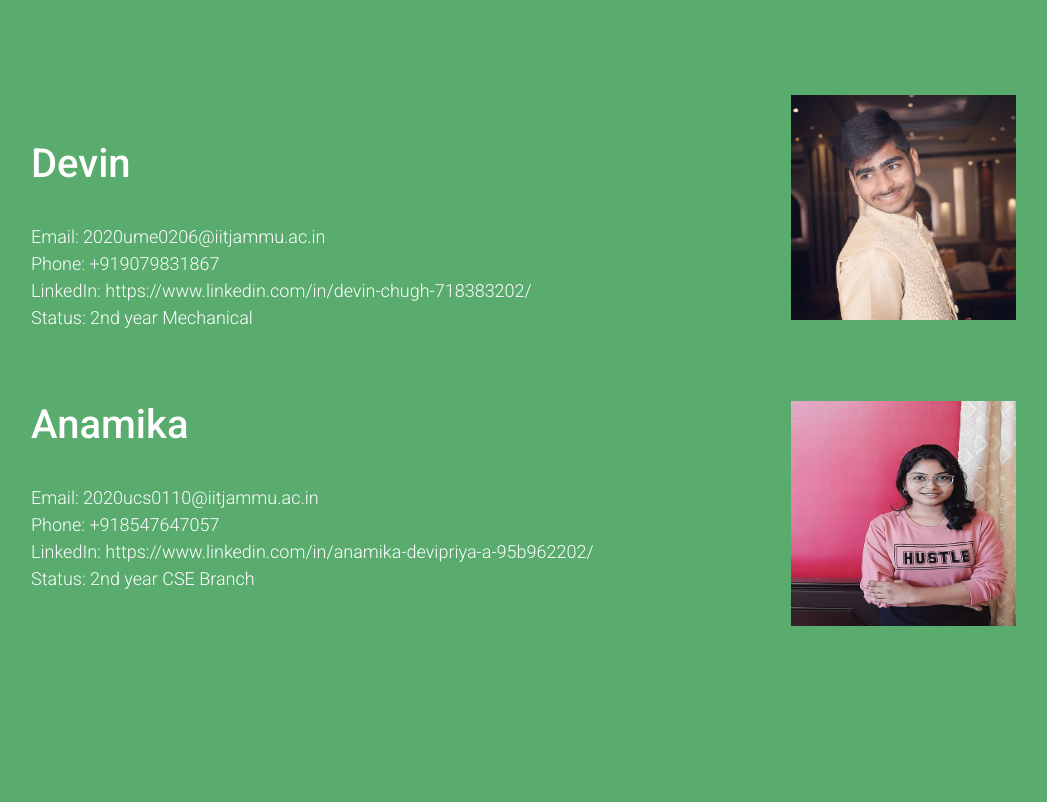
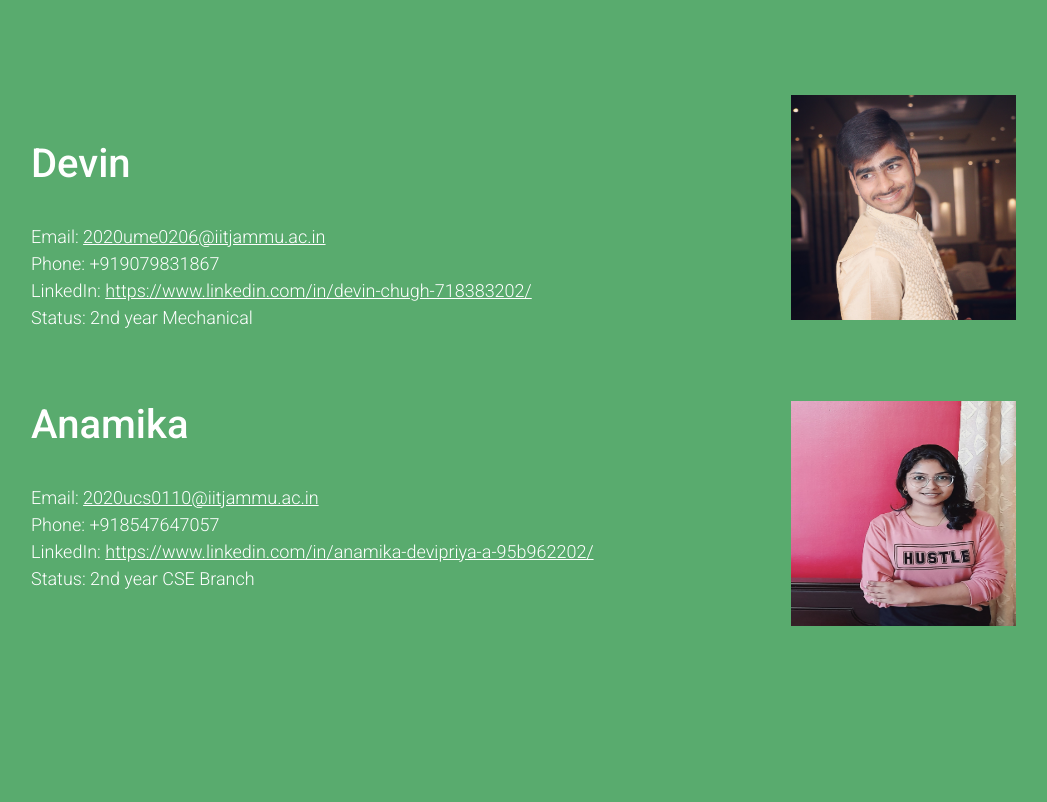
Before and after one commit to devinchugh/Alumni-Portal, a Flask app: page / in a window 1280 px wide. Shown: the part 573-1375 px from the top of the page, without its empty margins (51-1098 px from the left). Run offline with Flask 2, Linux system fonts and the light colour scheme; a user stored in the database is signed in; data comes from the database, SQL or seed files in the repository; some libraries are stand-ins or nearby versions.

Commit message:
Edited css

```diff
--- a/static/home_assets/css/custom.css
+++ b/static/home_assets/css/custom.css
@@ -7,5 +7,5 @@ Custom Css
 }
 .clink{
     color: white;
-    text-decoration: none;
+
 }
```
